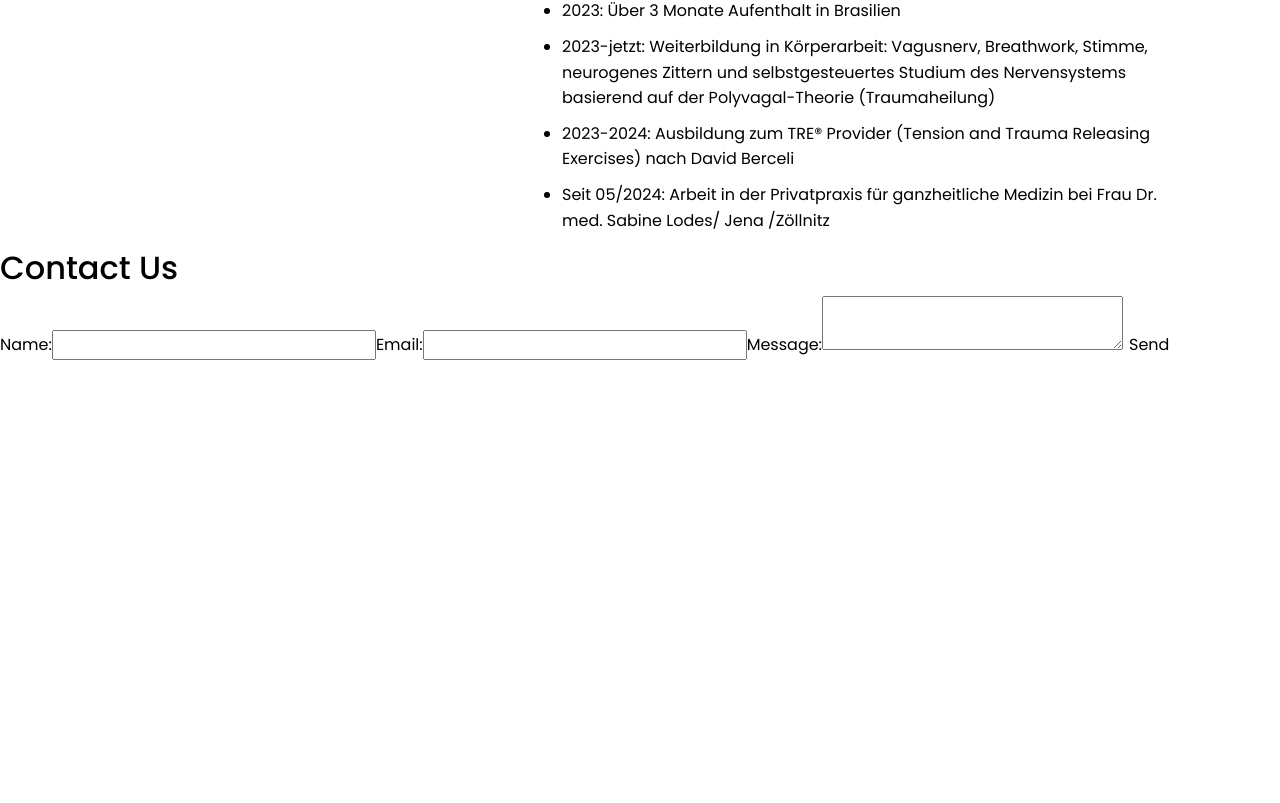
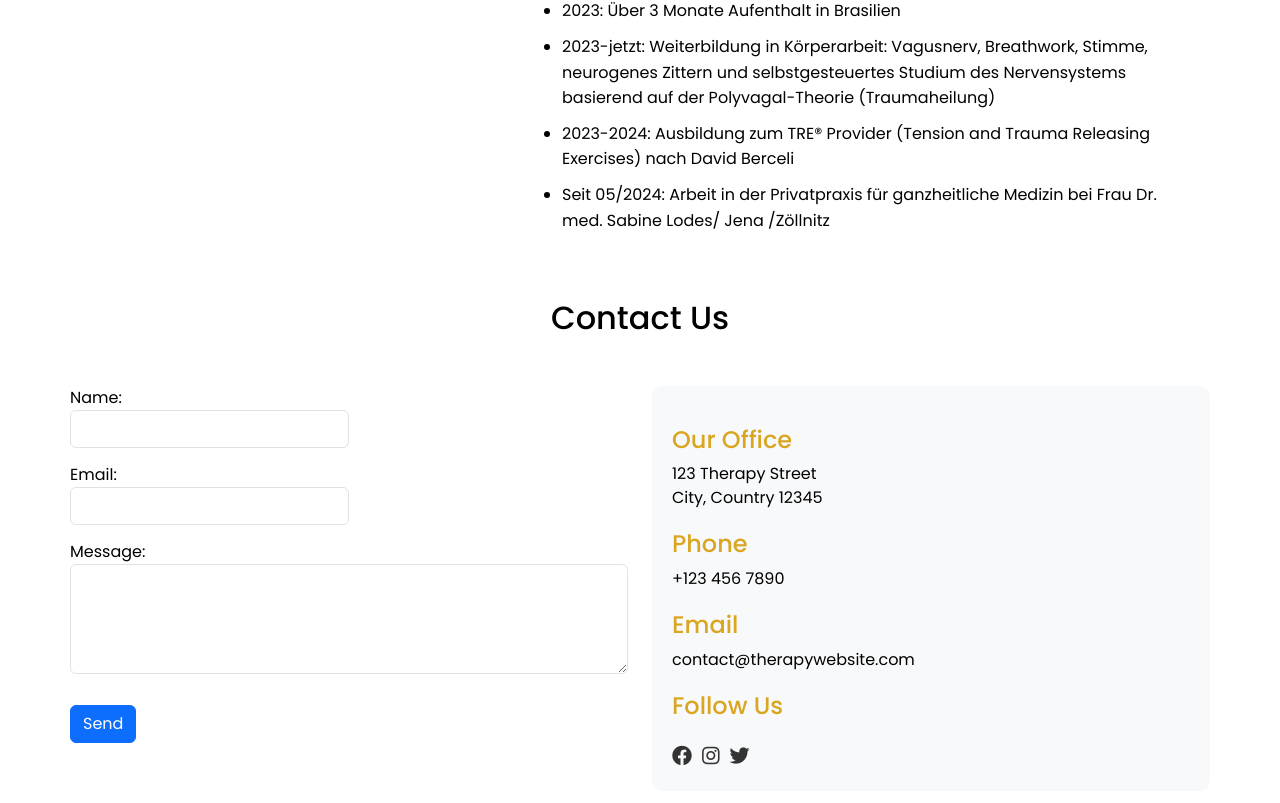
Before and after one commit to margaritaherazo/polymorph, a React (Create React App) app: page / in a window 1280 px wide. Shown: the part 2587-3390 px from the top of the page. Before the commit the page ends 2947 px from the top, so only its background shows below. Built offline with nearby package versions, Linux system fonts and the light colour scheme.

Commit message:
setting contact

```diff
--- a/src/components/Contact.js
+++ b/src/components/Contact.js
@@ -1,4 +1,4 @@
-// src/components/Contact.js
+
 import React, { useState } from 'react';
 
 function Contact() {
@@ -17,51 +17,87 @@
 
   const handleSubmit = (e) => {
     e.preventDefault();
-    // Handle form submission here, e.g., send data to an API or email service
     console.log('Form data submitted:', formData);
     setSubmitted(true);
   };
 
   return (
-    <div>
-      <h2>Contact Us</h2>
+    <section id="contact" className="container">
+      <h2 className="text-center mb-5">Contact Us</h2>
+      <div className="row">
+        {/* Left Column - Contact Form */}
+        <div className="col-md-6">
           {submitted ? (
             <p>Thank you for your message! We will get back to you soon.</p>
           ) : (
             <form onSubmit={handleSubmit}>
+              <div className="form-row">
+                <div className="form-group col-md-6">
                   <label htmlFor="name">Name:</label>
                   <input
                     type="text"
                     id="name"
                     name="name"
+                    className="form-control"
                     value={formData.name}
                     onChange={handleChange}
                     required
                   />
-
+                </div>
+                <div className="form-group col-md-6">
                   <label htmlFor="email">Email:</label>
                   <input
                     type="email"
                     id="email"
                     name="email"
+                    className="form-control"
                     value={formData.email}
                     onChange={handleChange}
                     required
                   />
+                </div>
+              </div>
 
+              <div className="form-group">
                 <label htmlFor="message">Message:</label>
                 <textarea
                   id="message"
                   name="message"
+                  className="form-control"
+                  rows="4"
                   value={formData.message}
                   onChange={handleChange}
                   required
                 ></textarea>
+              </div>
 
-          <button type="submit">Send</button>
+              <button type="submit" className="btn btn-primary mt-3">Send</button>
             </form>
           )}
         </div>
+
+        {/* Right Column - Extra Contact Info */}
+        <div className="col-md-6">
+          <div className="contact-info">
+            <h4>Our Office</h4>
+            <p>123 Therapy Street<br />City, Country 12345</p>
+
+            <h4>Phone</h4>
+            <p>+123 456 7890</p>
+
+            <h4>Email</h4>
+            <p>contact@therapywebsite.com</p>
+
+            <h4>Follow Us</h4>
+            <div className="social-icons">
+              <a href="#" className="social-icon"><i className="fab fa-facebook"></i></a>
+              <a href="#" className="social-icon"><i className="fab fa-instagram"></i></a>
+              <a href="#" className="social-icon"><i className="fab fa-twitter"></i></a>
+            </div>
+          </div>
+        </div>
+      </div>
+    </section>
   );
 }
 
--- a/src/styles/App.css
+++ b/src/styles/App.css
@@ -148,3 +148,43 @@
   margin-bottom: 20px;
   border-radius: 10px;
 }
+
+/* contact section */
+
+#contact {
+  padding: 50px 0;
+}
+
+#contact h2 {
+  margin-bottom: 40px;
+}
+
+#contact .form-group {
+  margin-bottom: 15px;
+}
+
+#contact .contact-info {
+  padding: 20px;
+  background-color: #f8f9fa;
+  border-radius: 10px;
+}
+
+#contact .contact-info h4 {
+  margin-top: 20px;
+  color: goldenrod;
+}
+
+#contact .social-icons {
+  display: flex;
+  gap: 10px; /* Space between icons */
+  margin-top: 20px;
+}
+
+#contact .social-icon {
+  font-size: 20px;
+  color: #333;
+}
+
+#contact .social-icon:hover {
+  color: goldenrod;
+}
```
Lines whose indentation alone changed are shown as unchanged.
